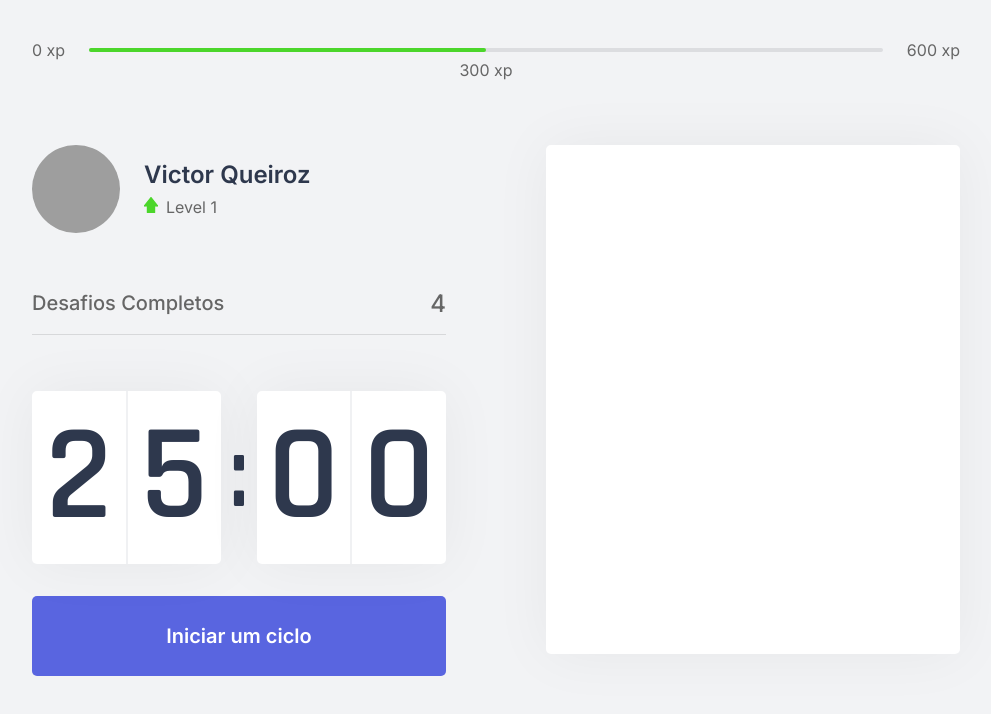
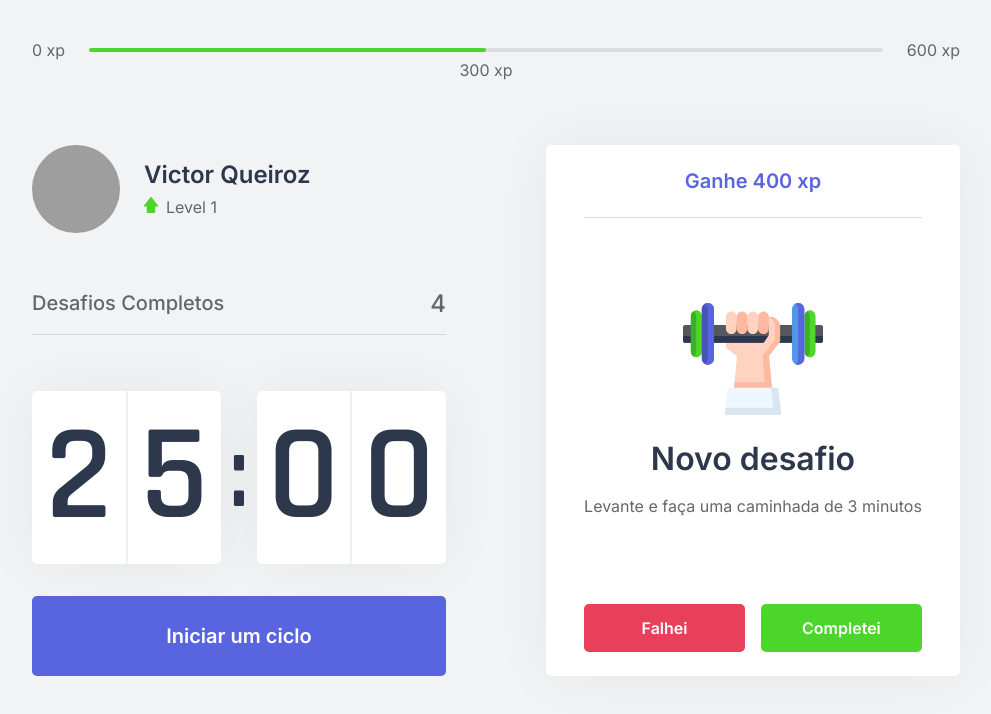
Before and after one commit to victorqrz/moveit, a Next.js app: page / in a window 1280 px wide. Shown: the top 714 px of the page, without its empty margins (144-1135 px from the left). Built offline with nearby package versions, Linux system fonts and the light colour scheme; grey boxes are pictures that could not be loaded.

Commit message:
active ChallengeBox done

```diff
--- a/src/components/ChallengeBox.tsx
+++ b/src/components/ChallengeBox.tsx
@@ -7,7 +7,30 @@
   return (
     <div className={styles.challengeBoxContainer}>
       { hasActiveChallenge ? (
-        <div></div>
+        <div className={styles.challengeActive}>
+          <header>Ganhe 400 xp</header>
+
+          <main>
+            <img src="icons/body.svg" alt="New Challenge"/>
+            <strong>Novo desafio</strong>
+            <p>Levante e faça uma caminhada de 3 minutos</p>
+          </main>
+
+          <footer>
+            <button
+              type="button"
+              className={styles.challengeFailedButton}
+            >
+              Falhei
+            </button>
+            <button
+              type="button"
+              className={styles.challengeSucceededButton}
+            >
+              Completei
+            </button>
+          </footer>
+        </div>
       ) : (
         <div className={styles.challengeNotActive}>
           <strong>Finalize um ciclo para receber um desafio</strong>
--- a/src/styles/components/ChallengeBox.module.css
+++ b/src/styles/components/ChallengeBox.module.css
@@ -1,5 +1,5 @@
 .challengeBoxContainer {
-  height: 96%;
+  height: 100%;
   background: var(--white);
   border-radius: 5px;
   box-shadow: 0 0 60px rgba(0, 0, 0, 0.05);
@@ -37,3 +37,68 @@
 .challengeNotActive p img {
   margin-bottom: 1rem;
 }
+
+.challengeActive {
+  height: 100%;
+  display: flex;
+  flex-direction: column;
+}
+
+.challengeActive header {
+  color: var(--blue);
+  font-weight: 600;
+  font-size: 1.25rem;
+  padding: 0 2rem 1.5rem;
+  border-bottom: 1px solid var(--gray-line);
+}
+
+.challengeActive main {
+  flex: 1;
+  display: flex;
+  flex-direction: column;
+  align-items: center;
+  justify-content: center;
+}
+
+.challengeActive main strong {
+  font-weight: 600;
+  font-size: 2rem;
+  color: var(--title);
+  margin: 1.5rem 0 1rem;
+}
+
+.challengeActive main p {
+  line-height: 1.5;
+}
+
+.challengeActive footer {
+  display: grid;
+  grid-template-columns: 1fr 1fr;
+  gap: 1rem;
+}
+
+.challengeActive footer button {
+  height: 3rem;
+  display: flex;
+  align-items: center;
+  justify-content: center;
+  border: 0;
+  border-radius: 5px;
+  color: var(--white);
+  font-size: 1rem;
+  font-weight: 600;
+
+  transition: filter 0.2s;
+}
+
+.challengeActive footer button.challengeFailedButton {
+  background: var(--red);
+}
+
+.challengeActive footer button.challengeSucceededButton {
+  background: var(--green);
+}
+
+.challengeActive footer button:hover {
+  filter: brightness(0.9);
+}
--- a/src/styles/pages/Home.module.css
+++ b/src/styles/pages/Home.module.css
@@ -15,9 +15,3 @@
   gap: 6.25rem;
   align-content: center;
 }
-
-@media (max-height: 720px) {
-  .container section div {
-    margin-top: 1.5rem;
-  }
-}
```
